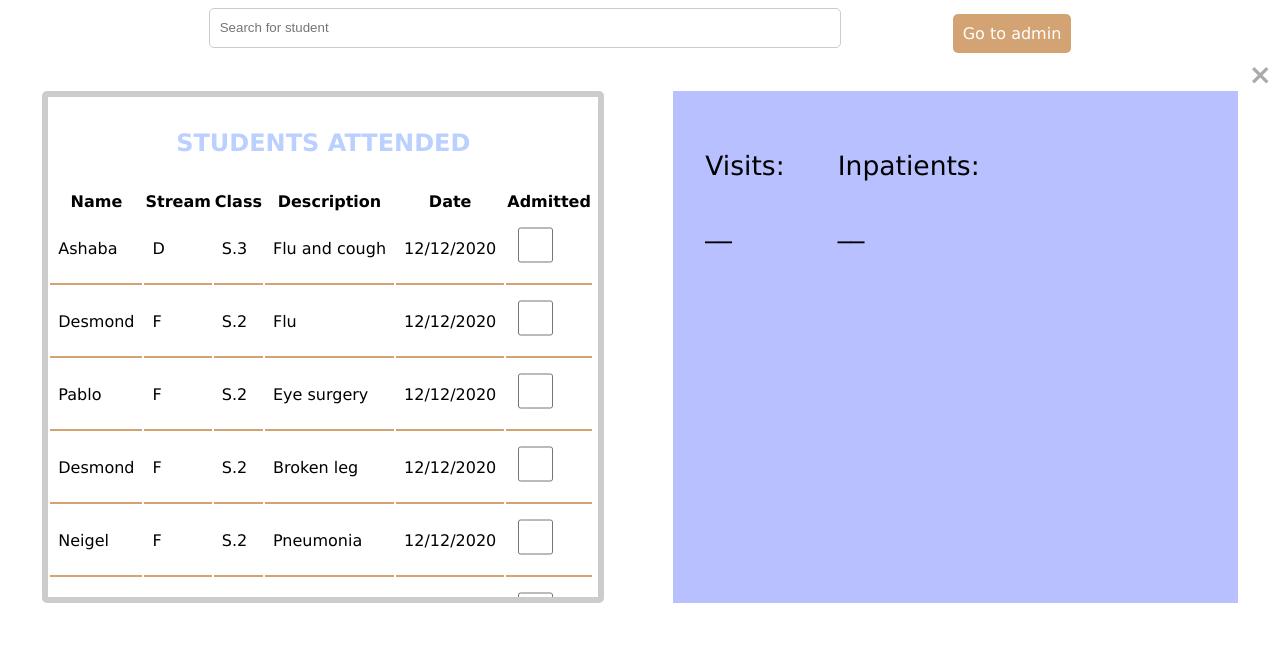
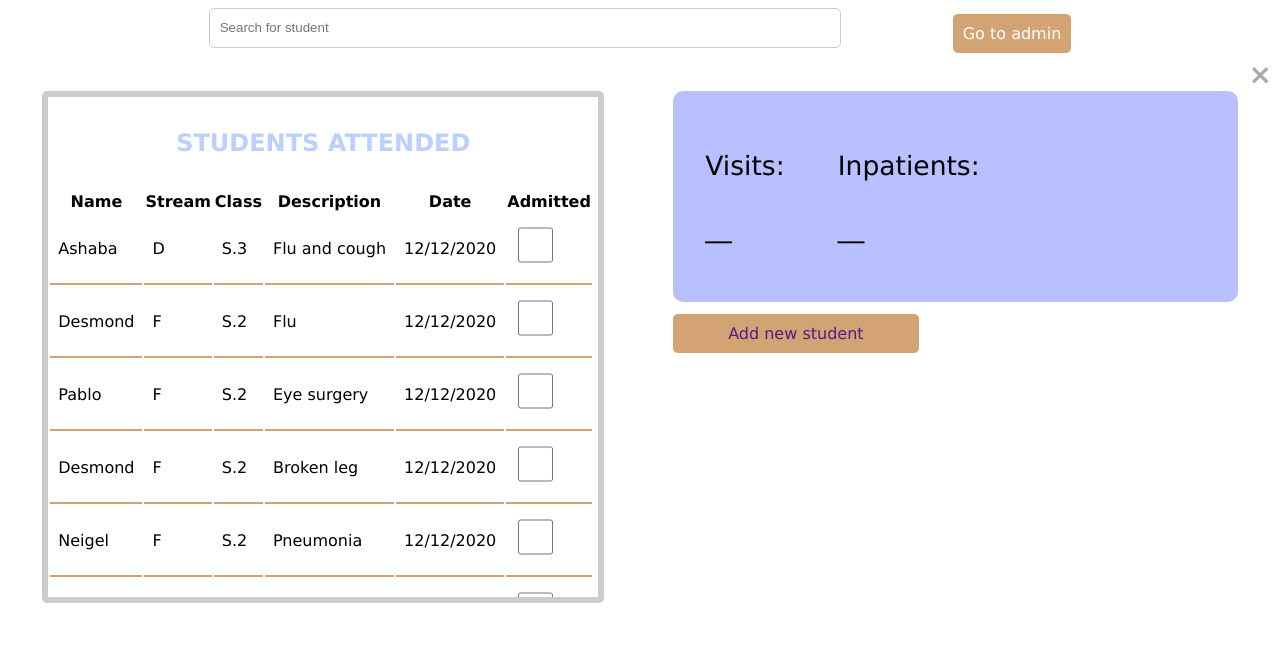
Before and after one commit to Alvex200/sickbaymgt, a plain HTML site: page main_dashboard.html in a window 1280 px wide. Drawn offline with Linux system fonts and the light colour scheme.

Commit message:
Small tweeks
Signed-off-by: Asiimawe Pablo <pasiimawe@gmail.com>

```diff
--- a/main_dashboard.html
+++ b/main_dashboard.html
@@ -183,35 +183,20 @@
 
 
       <div class="daily_stats">
+        <div class="daily_counter">
         <p>Visits:
           <br><br>
            <span>__</span> </p>
         <p>Inpatients:
           <br><br>
           <span>__</span></p>
+          </div>
+      <a class="new-student-add" href="" class="admin_panel">Add new student</a>
+
        </div>
     </div>
 
     <script>
-      var modal_form = document.getElementById("modal_form");
-      var button = document.getElementById("btn");
-      var close = document.getElementsByClassName("close")[0];
-
-      button.onclick = function () {
-        modal_form.style.display = "block";
-      };
-
-      // When the user clicks on <span> (x), close the modal
-      span.onclick = function () {
-        modal_form.style.display = "none";
-      };
-
-      // When the user clicks anywhere outside of the modal, close it
-      window.onclick = function (event) {
-        if (event.target == modal_form) {
-          modal_form.style.display = "none";
-        }
-      };
     </script>
   </body>
 </html>
--- a/styles/style-main-dashboard.css
+++ b/styles/style-main-dashboard.css
@@ -105,7 +105,7 @@ textarea{
         border: 6px solid #ccc;;
   }
 
-  .daily_stats{
+  .daily_counter{
       width: 500px;
       display: flex;
       flex-direction:row ;
@@ -113,5 +113,20 @@ textarea{
       font-size: 1.66em;
       background-color:#b8c0ff ;
       padding: 1.22em;
+        border-radius: 10px;
+  }
 
-  }
+.new-student-add{
+    width: 40%;
+    display: flex;
+    margin-top: 12px;
+    flex-direction: row;
+    justify-content: space-around;
+    align-items: center;
+    gap: 2em;
+    text-decoration: none;
+    padding:  10px;
+    background-color: #d4a373ff;
+    border-radius: 5px;
+
+}
```
